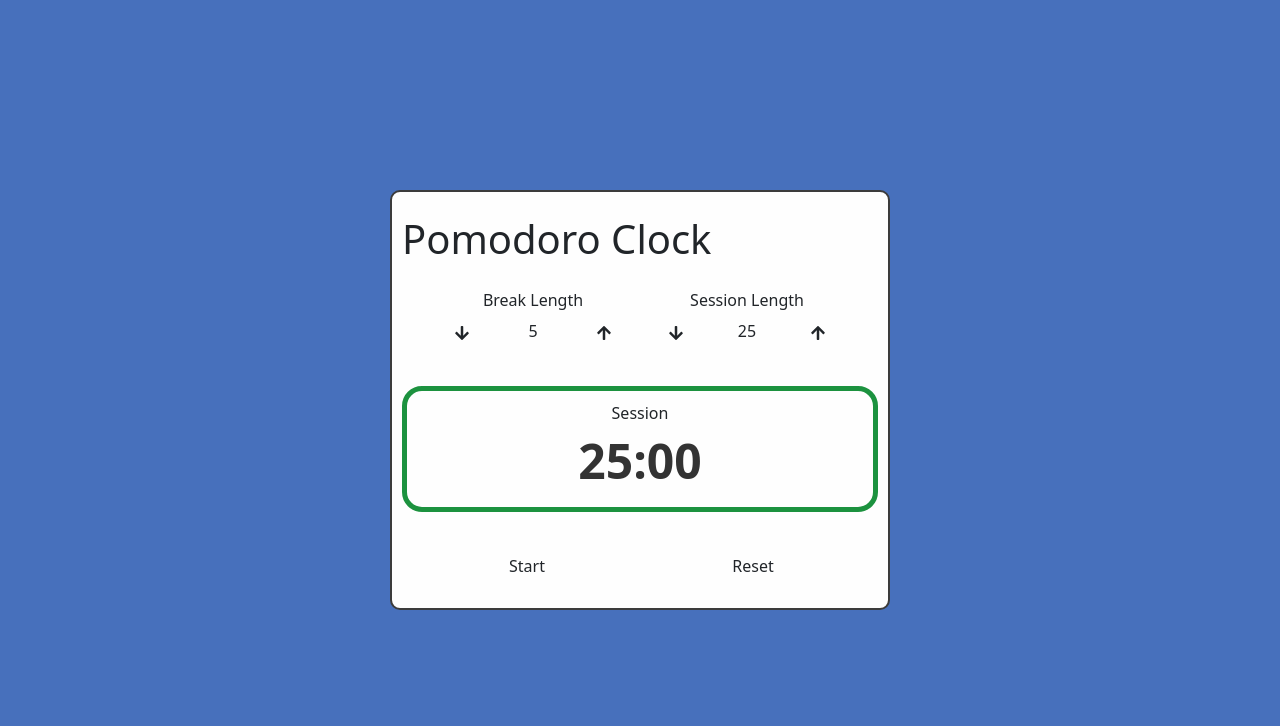
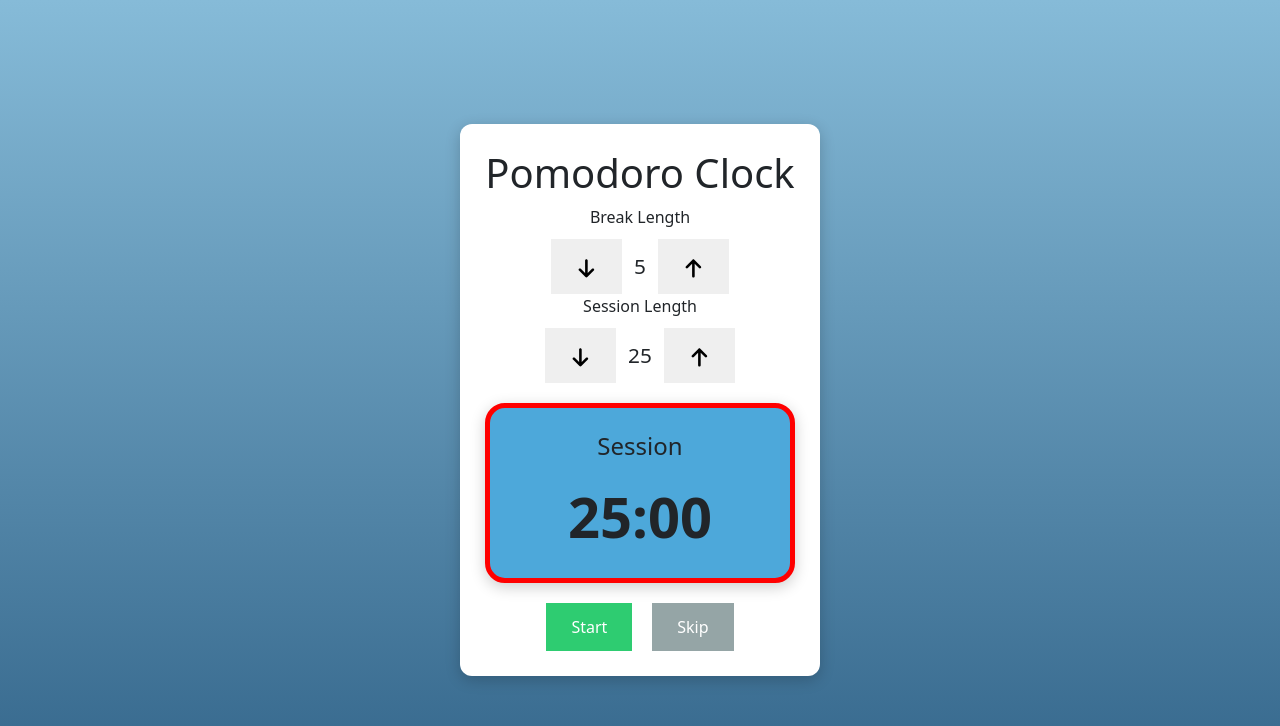
Before and after one commit to plopez206/FCC-Pomodoro-Tracker, a React (Vite) app: page / in a window 1280 px wide. Shown: the top 726 px of the page. Built offline with nearby package versions, Linux system fonts and the light colour scheme.

Commit message:
Mejoras en el diseño: botones, sombras y colores

```diff
--- a/src/App.css
+++ b/src/App.css
@@ -1,69 +1,89 @@
-body {
+html, body {
   margin: 0;
   padding: 0;
-  font-family: "Share Tech Mono", monospace;
-  background-color: rgb(71, 112, 188);
-  display: flex;
-  justify-content: center;
-  align-items: center;
-  height: 100vh;
-}
-
-div {
+  width: 100%;
+  height: 100%;
+  background: linear-gradient(to bottom, #86BBD8, #33658A);
   display: flex;
   justify-content: center;
   align-items: center;
 }
 
 #app-container {
-  background-color: rgb(71, 112, 188);
+  width: 100vw;
+  height: 100vh;
   display: flex;
   justify-content: center;
   align-items: center;
-  height: 100vh;
-  width: 100vw;
 }
 
 #clock-container {
-  align-items: center;
-  justify-content: center;
-  width: 500px;
-  height: 420px;
-  border: 2px solid rgb(60, 60, 60);
-  background-color: rgb(254, 254, 254);
-  padding: 10px;
-  border-radius: 10px;
+  background-color: white;
+  padding: 25px;
+  border-radius: 12px;
+  box-shadow: 0px 4px 15px rgba(0, 0, 0, 0.2);
+  text-align: center;
 }
 
-#clock-container h1 {
-  font-size: 2.5rem;
-  margin: 0;
-  padding: 0;
+h1 {
+  font-size: 2.2rem;
+  margin-bottom: 20px;
+}
+
+.controls {
+  display: flex;
+  justify-content: center;
+  align-items: center;
+  gap: 12px;
+  margin-top: 10px;
+  font-size: 1.3rem;
 }
 
 #timer-container {
   border-radius: 20px;
-  border: 5px solid rgb(28, 146, 63);
-  padding: 10px;
-  margin: 10px 0;
+  padding: 20px;
+  margin: 20px 0;
+}
+
+#timer-label {
+  font-size: 1.5rem;
+  margin-bottom: 10px;
 }
 
 #time-left {
-  font-size: 3rem;
+  font-size: 3.5rem;
   font-weight: bold;
-  color: #333;
+}
+
+#control-center {
+  display: flex;
+  justify-content: center;
+  gap: 20px;
 }
 
 button {
   border: none;
-  padding: 10px;
+  padding: 12px 25px;
   font-size: 1.2rem;
-  background-color: #1a73e8;
-  color: white;
-  border-radius: 5px;
+  border-radius: 6px;
   transition: background-color 0.3s ease;
+  cursor: pointer;
 }
 
-button:hover {
-  background-color: #125abe;
+.start-btn {
+  background-color: #2ECC71;
+  color: white;
 }
+
+.start-btn:hover {
+  background-color: #27AE60;
+}
+
+.skip-btn {
+  background-color: #95A5A6;
+  color: white;
+}
+
+.skip-btn:hover {
+  background-color: #7F8C8D;
+}
--- a/src/App.tsx
+++ b/src/App.tsx
@@ -1,6 +1,6 @@
 import { useEffect, useState, useRef } from 'react';
 import './App.css';
-import { FaArrowUp, FaArrowDown } from 'react-icons/fa';
+import { FaArrowUp, FaArrowDown } from 'react-icons/fa6'; // Usando los iconos estilizados de FontAwesome 6
 import 'bootstrap/dist/css/bootstrap.min.css';
 import beepSound from './assets/nokia_alarma.mp3';
 
@@ -28,12 +28,6 @@ function App() {
   };
 
   useEffect(() => {
-    if (!isRunning) {
-      setSecondsLeft(isSession ? settings.session * 60 : settings.breakTime * 60);
-    }
-  }, [settings, isSession, isRunning]);
-
-  useEffect(() => {
     if (isRunning) {
       intervalRef.current = window.setInterval(() => {
         setSecondsLeft(prev => {
@@ -59,67 +53,66 @@ function App() {
     };
   }, [isRunning, settings]);
 
-  const handleReset = () => {
-    setSettings({ session: 25, breakTime: 5 });
-    setSecondsLeft(25 * 60);
-    setIsRunning(false);
-    setIsSession(true);
-
-    beepAudio.current.pause();
-    beepAudio.current.currentTime = 0;
+  const handleSkip = () => {
+    beepAudio.current.play();
+    const newIsSession = !isSession;
+    setIsSession(newIsSession);
+    setSecondsLeft(newIsSession ? settings.session * 60 : settings.breakTime * 60);
   };
 
   return (
     <div id="app-container">
-      <div id="clock-container" className="row">
+      <div id="clock-container">
         <h1>Pomodoro Clock</h1>
-        <div id="break-container" className="row col-6">
-          <div id="break-label" className="col-12">Break Length</div>
-          <button id="break-decrement" className="btn col-4" onClick={() =>
+        <div id="break-container">
+          <div id="break-label">Break Length</div>
+          <div className="controls">
+            <button id="break-decrement" onClick={() =>
               setSettings(prev => ({ ...prev, breakTime: Math.max(1, prev.breakTime - 1) }))
             }>
               <FaArrowDown />
             </button>
-          <div id="break-length" className="col-4">{settings.breakTime}</div>
-          <button id="break-increment" className="btn col-4" onClick={() =>
+            <div id="break-length">{settings.breakTime}</div>
+            <button id="break-increment" onClick={() =>
               setSettings(prev => ({ ...prev, breakTime: Math.min(60, prev.breakTime + 1) }))
             }>
               <FaArrowUp />
             </button>
           </div>
-        <div id="session-container" className="row col-6">
+        </div>
+        <div id="session-container">
           <div id="session-label">Session Length</div>
-          <button id="session-decrement" className="btn col-4" onClick={() =>
+          <div className="controls">
+            <button id="session-decrement" onClick={() =>
               setSettings(prev => ({ ...prev, session: Math.max(1, prev.session - 1) }))
             }>
               <FaArrowDown />
             </button>
-          <div id="session-length" className="col-4">{settings.session}</div>
-          <button id="session-increment" className="btn col-4" onClick={() =>
+            <div id="session-length">{settings.session}</div>
+            <button id="session-increment" onClick={() =>
               setSettings(prev => ({ ...prev, session: Math.min(60, prev.session + 1) }))
             }>
               <FaArrowUp />
             </button>
           </div>
+        </div>
         <div
           id="timer-container"
-          className="col-12 row"
-          style={{ backgroundColor: isSession ? '' : 'orange' }}
+          style={{
+            backgroundColor: isSession ? '#4DA8DA' : '#1ABC9C',
+            border: `5px solid ${isRunning ? 'rgb(28,146,63)' : 'red'}`,
+            boxShadow: '0px 4px 15px rgba(0, 0, 0, 0.2)'
+          }}
         >
-          <div id="timer-label" className="col-12">{isSession ? "Session" : "Break"}</div>
-          <div
-            id="time-left"
-            style={{ color: secondsLeft <= 60 ? 'red' : '#333' }}
-          >
-            {formatTime(secondsLeft)}
+          <div id="timer-label">{isSession ? "Session" : "Break"}</div>
+          <div id="time-left">{formatTime(secondsLeft)}</div>
         </div>
-        </div>
-        <div id="control-center" className="row">
-          <button id="start_stop" className="btn col-6" onClick={() => setIsRunning(prev => !prev)}>
+        <div id="control-center">
+          <button id="start_stop" className="start-btn" onClick={() => setIsRunning(prev => !prev)}>
             {isRunning ? 'Pause' : 'Start'}
           </button>
-          <button id="reset" className="btn col-6" onClick={handleReset}>
-            Reset
+          <button id="skip" className="skip-btn" onClick={handleSkip}>
+            Skip
           </button>
         </div>
       </div>
```
Lines whose indentation alone changed are shown as unchanged.
